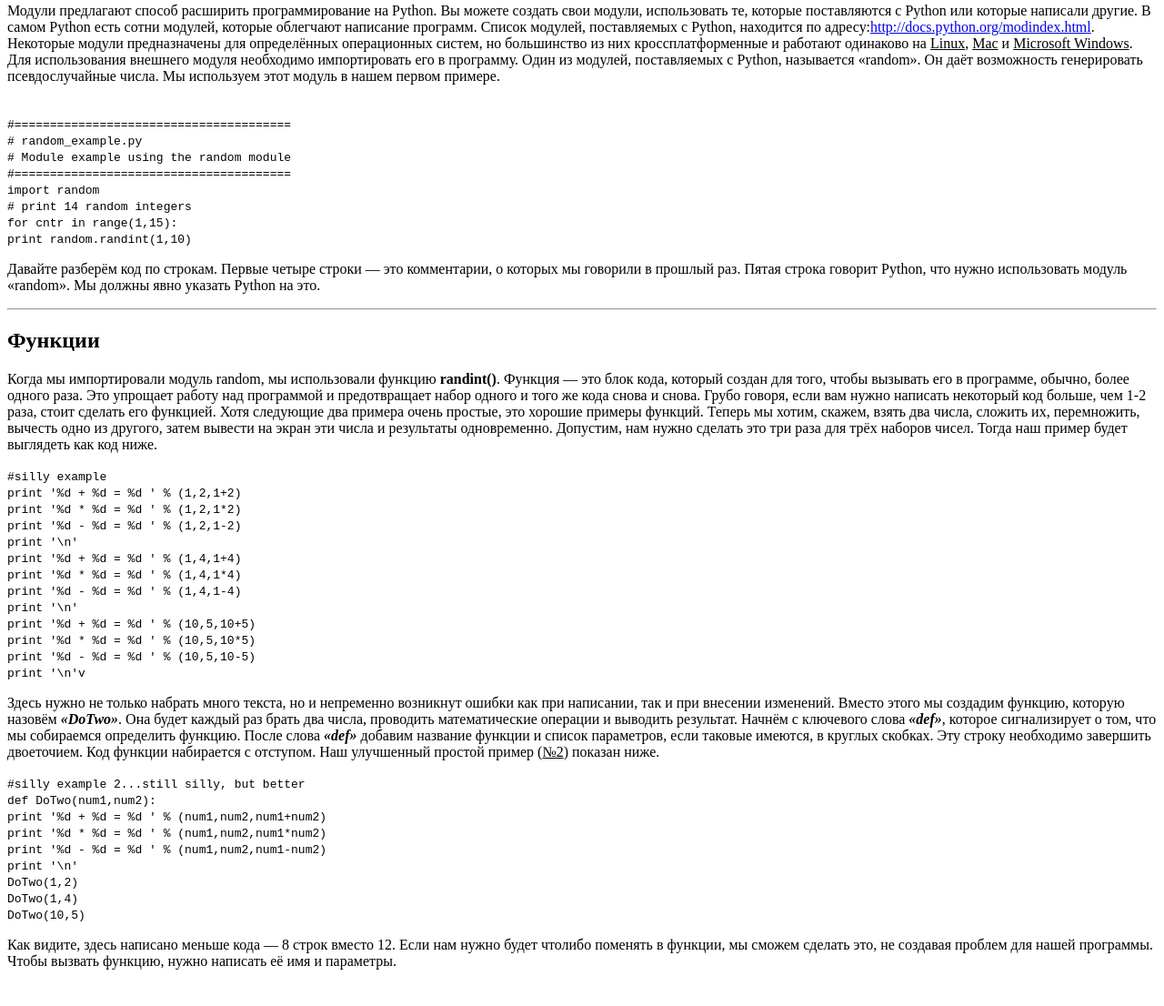
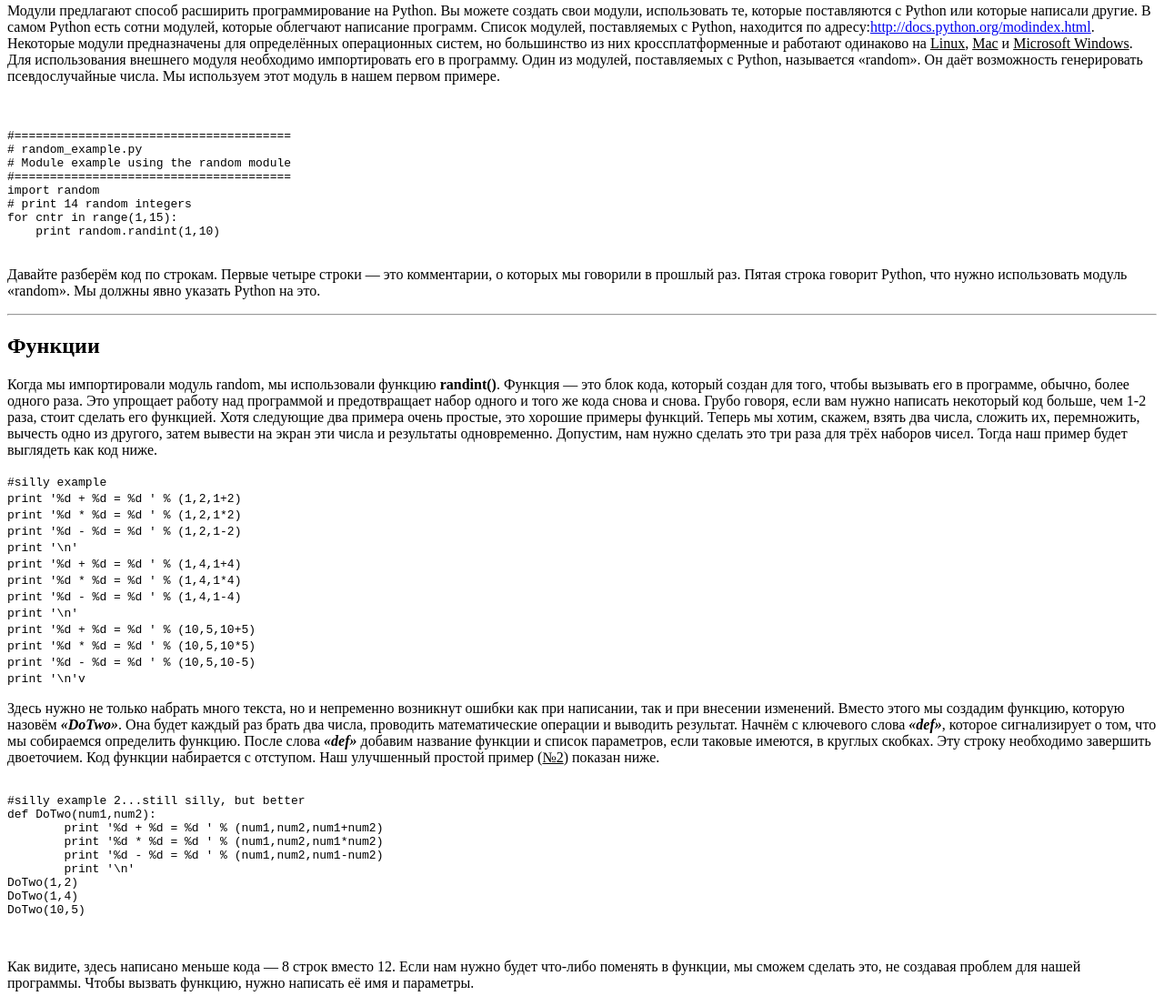
Before and after one commit to Alexandra-mikhailava/Alexandra-mikhailava, a plain HTML site: page home/01_HTML/base/index3.html in a window 1280 px wide. Shown: the part 411-1517 px from the top of the page at 91% size. Before the commit the page ends 1493 px from the top, so only its background shows below. Drawn offline with Linux system fonts and the light colour scheme.

Commit message:
left indent changed

```diff
--- a/home/01_HTML/base/index3.html
+++ b/home/01_HTML/base/index3.html
@@ -48,14 +48,17 @@
         используем этот модуль в нашем первом примере.<br>
         <br>
     </p>
-    <code>#=======================================<br>
-        # random_example.py<br>
-        # Module example using the random module<br>
-        #=======================================<br>
-        import random<br>
-        # print 14 random integers<br>
-        for cntr in range(1,15):<br>
-         print random.randint(1,10)<br></code>
+    <pre>
+        <code>
+#=======================================
+# random_example.py
+# Module example using the random module
+#=======================================
+import random
+# print 14 random integers
+for cntr in range(1,15):
+    print random.randint(1,10)</code>
+    </pre>
     <p>Давайте разберём код по строкам. Первые четыре строки — это комментарии, о которых
         мы говорили в прошлый раз. Пятая строка говорит Python, что нужно использовать
         модуль «random». Мы должны явно указать Python на это.</p>
@@ -92,17 +95,21 @@
         функции и список параметров, если таковые имеются, в круглых скобках. Эту строку
         необходимо завершить двоеточием. Код функции набирается с отступом. Наш
         улучшенный простой пример (<ins>№2</ins>) показан ниже.</p>
-        <code>#silly example 2...still silly, but better<br>
-            def DoTwo(num1,num2):<br>
-            print '%d + %d = %d ' % (num1,num2,num1+num2)<br>
-            print '%d * %d = %d ' % (num1,num2,num1*num2)<br>
-            print '%d - %d = %d ' % (num1,num2,num1-num2)<br>
-            print '\n'<br>
-            DoTwo(1,2)<br>
-            DoTwo(1,4)<br>
-            DoTwo(10,5)<br></code>
-            <p>Как видите, здесь написано меньше кода — 8 строк вместо 12. Если нам нужно будет чтолибо поменять в функции, мы сможем сделать это, не создавая проблем для нашей
-                программы. Чтобы вызвать функцию, нужно написать её имя и параметры.</p>
-            </body>
+    <pre><code>
+#silly example 2...still silly, but better
+def DoTwo(num1,num2):
+        print '%d + %d = %d ' % (num1,num2,num1+num2)
+        print '%d * %d = %d ' % (num1,num2,num1*num2)
+        print '%d - %d = %d ' % (num1,num2,num1-num2)
+        print '\n'
+DoTwo(1,2)
+DoTwo(1,4)
+DoTwo(10,5)
+    </code>
+    </pre>
+    <p>Как видите, здесь написано меньше кода — 8 строк вместо 12. Если нам нужно будет что-либо поменять в функции, мы
+        сможем сделать это, не создавая проблем для нашей
+        программы. Чтобы вызвать функцию, нужно написать её имя и параметры.</p>
+</body>
 
-            </html>
+</html>
```
Also changed, not shown: home/01_HTML/base/index1.html (+11 -9 lines).
